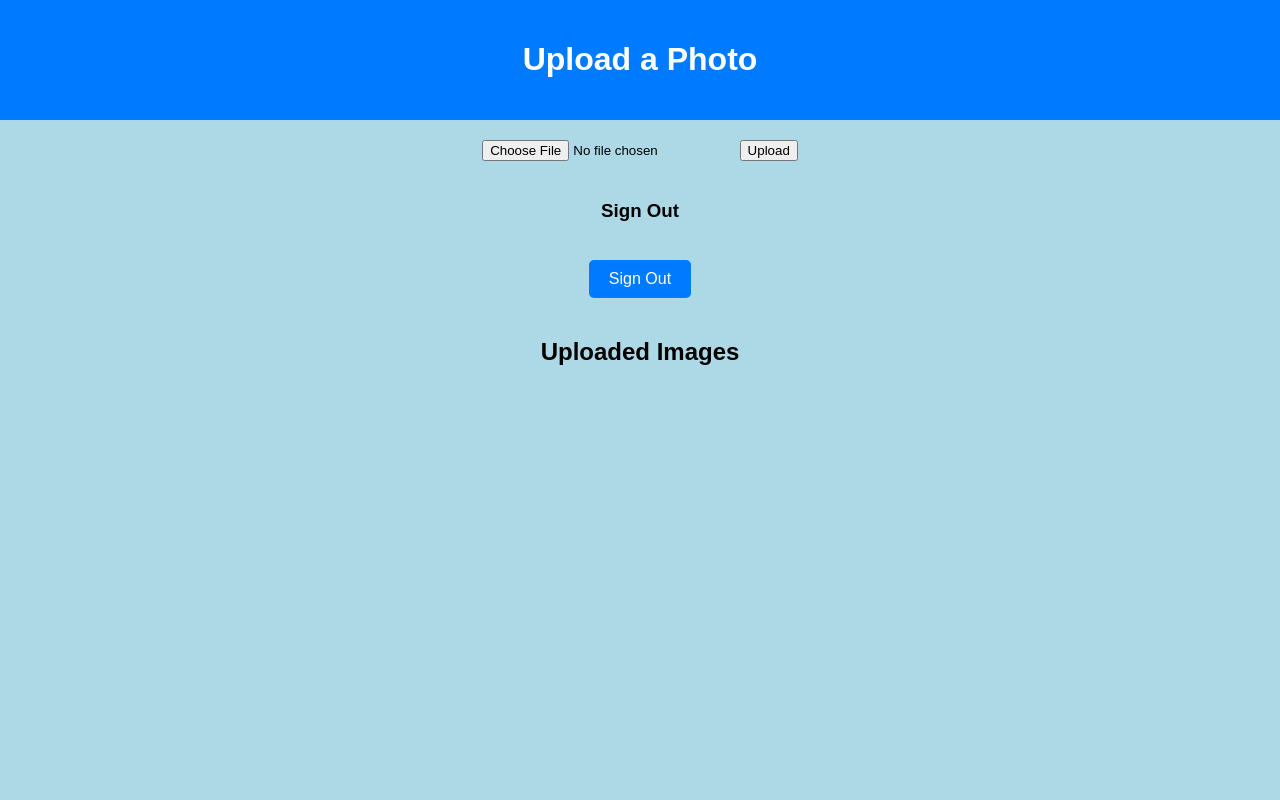
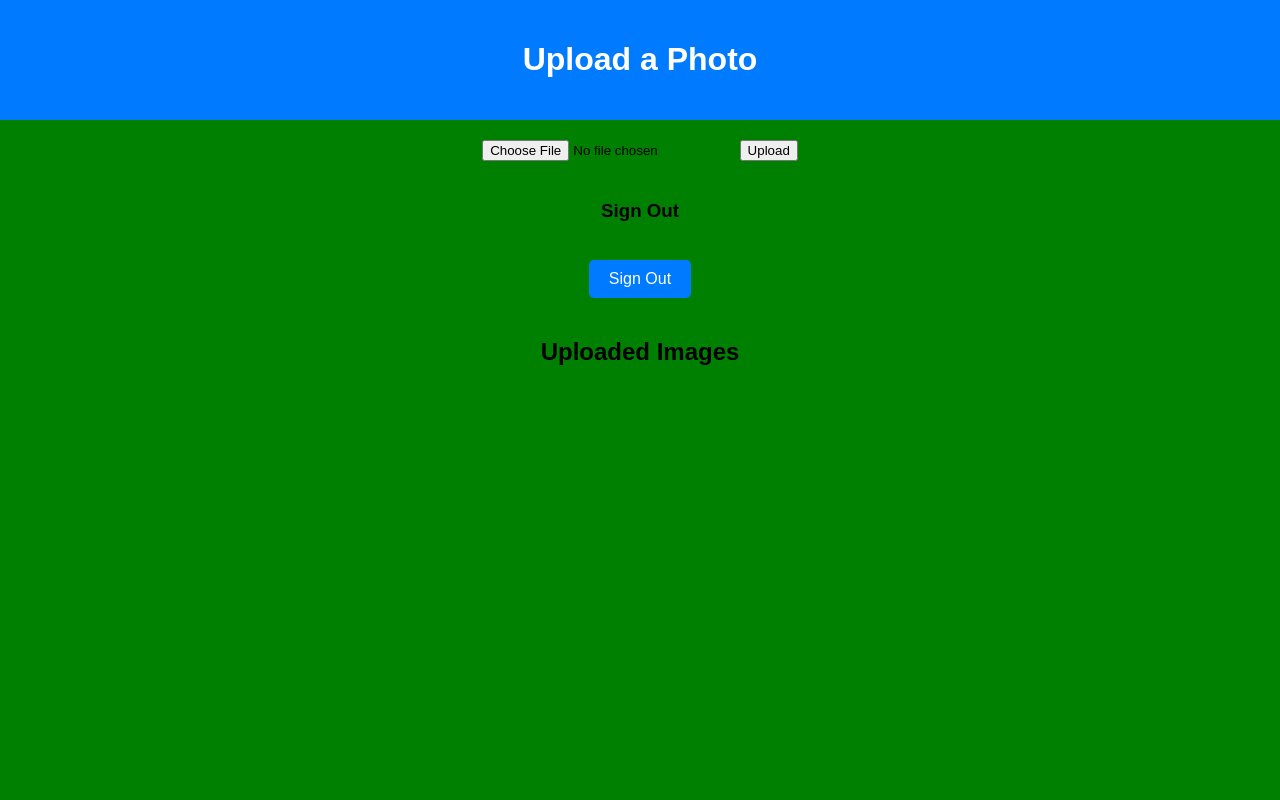
Before and after one commit to freddmo99/OpinionAI, a Flask app: template thirdproject/templates/home_page.html in a window 1280 px wide. Run offline with Flask 3, Linux system fonts and the light colour scheme; the template is opened without the code that fills it, so the values that code supplies are empty.

Commit message:
Update home_page.html

```diff
--- a/thirdproject/templates/home_page.html
+++ b/thirdproject/templates/home_page.html
@@ -9,7 +9,7 @@
             margin: 0;
             padding: 0;
             font-family: Arial, sans-serif;
-            background-color: #ADD8E6;
+            background-color: #008000;
             display: flex;
             flex-direction: column;
             height: 100vh;
```
